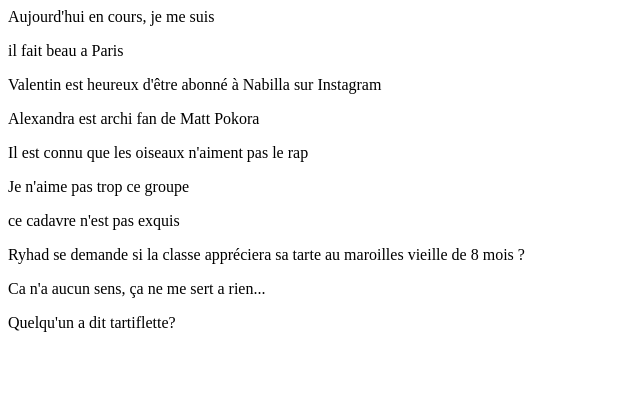
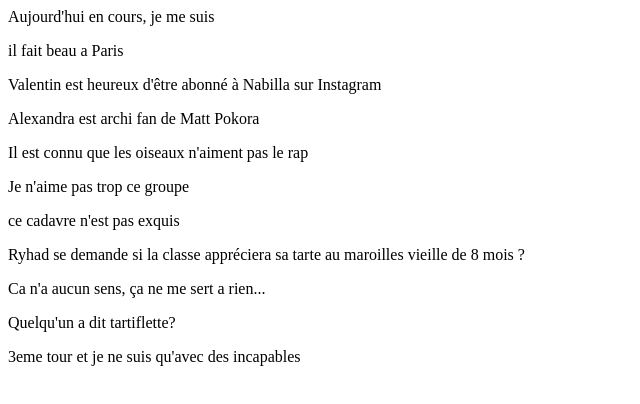
Before and after one commit to RyderBlack/cadavre_exquis, a plain HTML site: page index.html in a window 1280 px wide. Shown: the whole page, without its empty margins (0-640 px from the left). Drawn offline with Linux system fonts and the light colour scheme.

Commit message:
3eme commit ryry

```diff
--- a/index.html
+++ b/index.html
@@ -8,3 +8,4 @@
 <p>Ryhad se demande si la classe appréciera sa tarte au maroilles vieille de 8 mois ?</p>
 <p>Ca n'a aucun sens, ça ne me sert a rien...</p>
 <p>Quelqu'un a dit tartiflette?</p>
+<p>3eme tour et je ne suis qu'avec des incapables</p>
```
